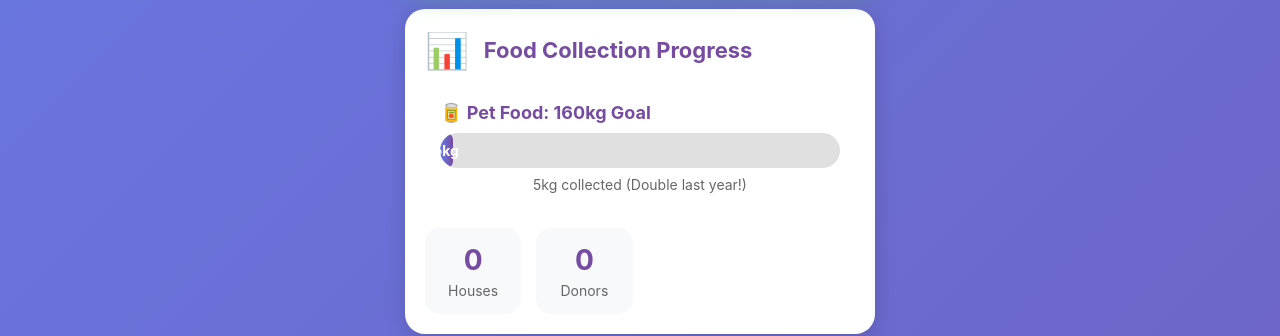
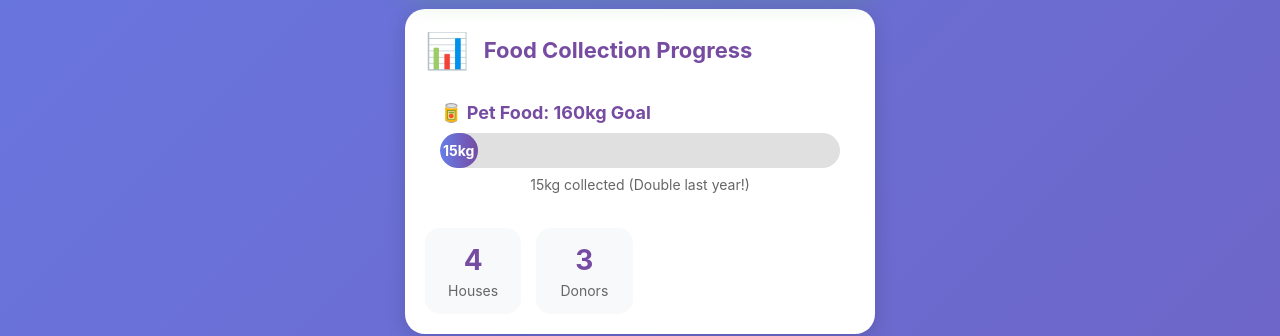
Before and after one commit to ajay05singh/food-drive-pet, a plain HTML site: page index.html in a window 1280 px wide. Shown: the part 940-1276 px from the top of the page. Drawn offline with Linux system fonts and the light colour scheme.

Commit message:
Progress bar and Cycling index.html

```diff
--- a/index.html
+++ b/index.html
@@ -719,7 +719,7 @@
             // Animate progress bars
             setTimeout(() => {
                 // Update these values as campaign progresses
-                const foodProgress = 5; // kg collected
+                const foodProgress = 15; // kg collected
                 const foodGoal = 160;
                 const foodPercentage = (foodProgress / foodGoal) * 100;
                 document.getElementById('foodProgressBar').style.width = foodPercentage + '%';
@@ -734,8 +734,8 @@
                 document.getElementById('kmCompleted').textContent = runProgress;
 
                 // Update stats
-                document.getElementById('housesVisited').textContent = 0;
-                document.getElementById('donorsCount').textContent = 0;
+                document.getElementById('housesVisited').textContent = 4;
+                document.getElementById('donorsCount').textContent = 3;
             }, 500);
         });
 
```
